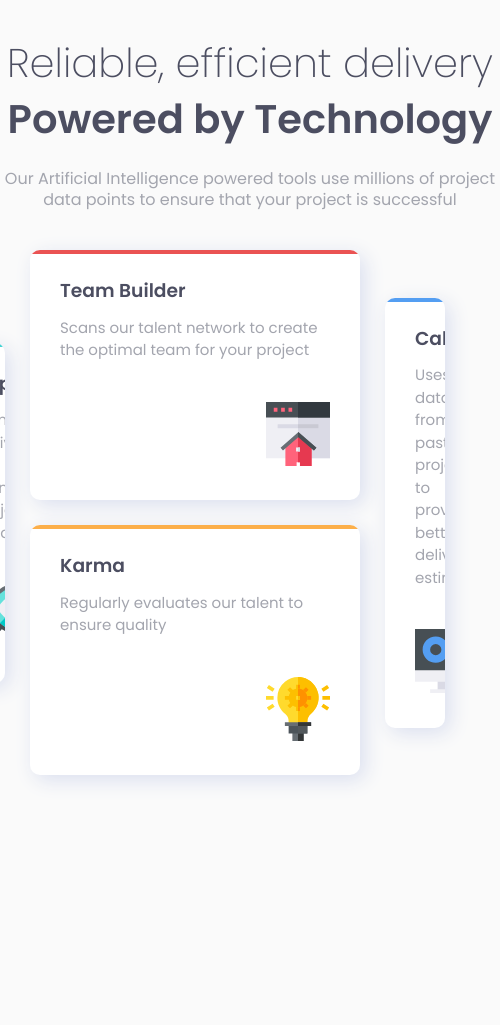
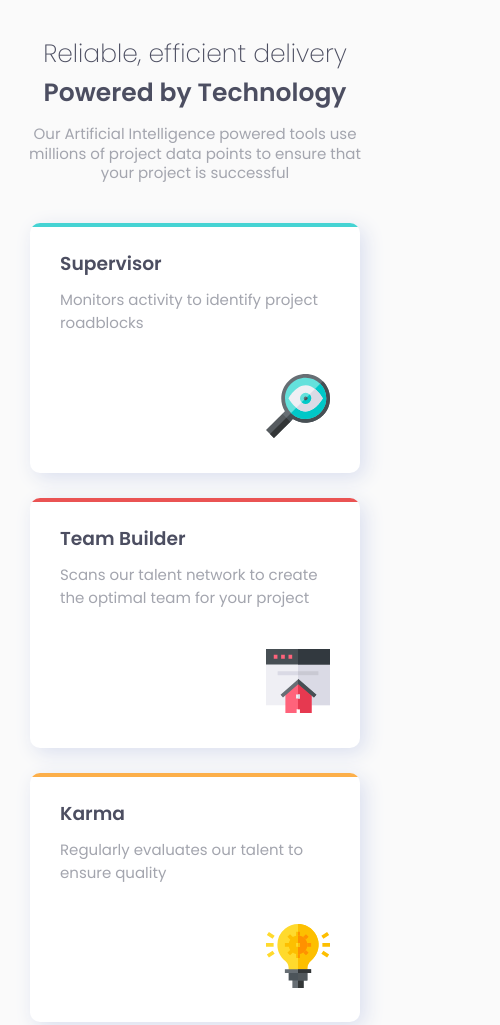
Before and after one commit to Ahmad-Akbik-f/4-front-end-mentor, a plain HTML site: page index.html in a window 390 px wide. Shown: the top 1025 px of the page, 500 px wide, since content can reach past the window. Before the commit the page ends 844 px from the top, so only its background shows below. Drawn offline with Linux system fonts and the light colour scheme.

Commit message:
Mobile media added

```diff
--- a/style.css
+++ b/style.css
@@ -23,6 +23,7 @@ body{
 .text span{
     color: hsl(229, 6%, 66%);
     line-height: 1.3;
+    font-size: 15px;
 }
 .container{
     display: flex;
@@ -80,3 +81,14 @@ body{
     width: 100%;
     text-align: right;
 }
+@media (max-width:575px) {
+    .container{
+        flex-direction: column;
+    }
+    .text{
+        width: calc(100% - 40px);
+    }
+    .text h1,.text p{
+        font-size: 25px;
+    }
+}
```
